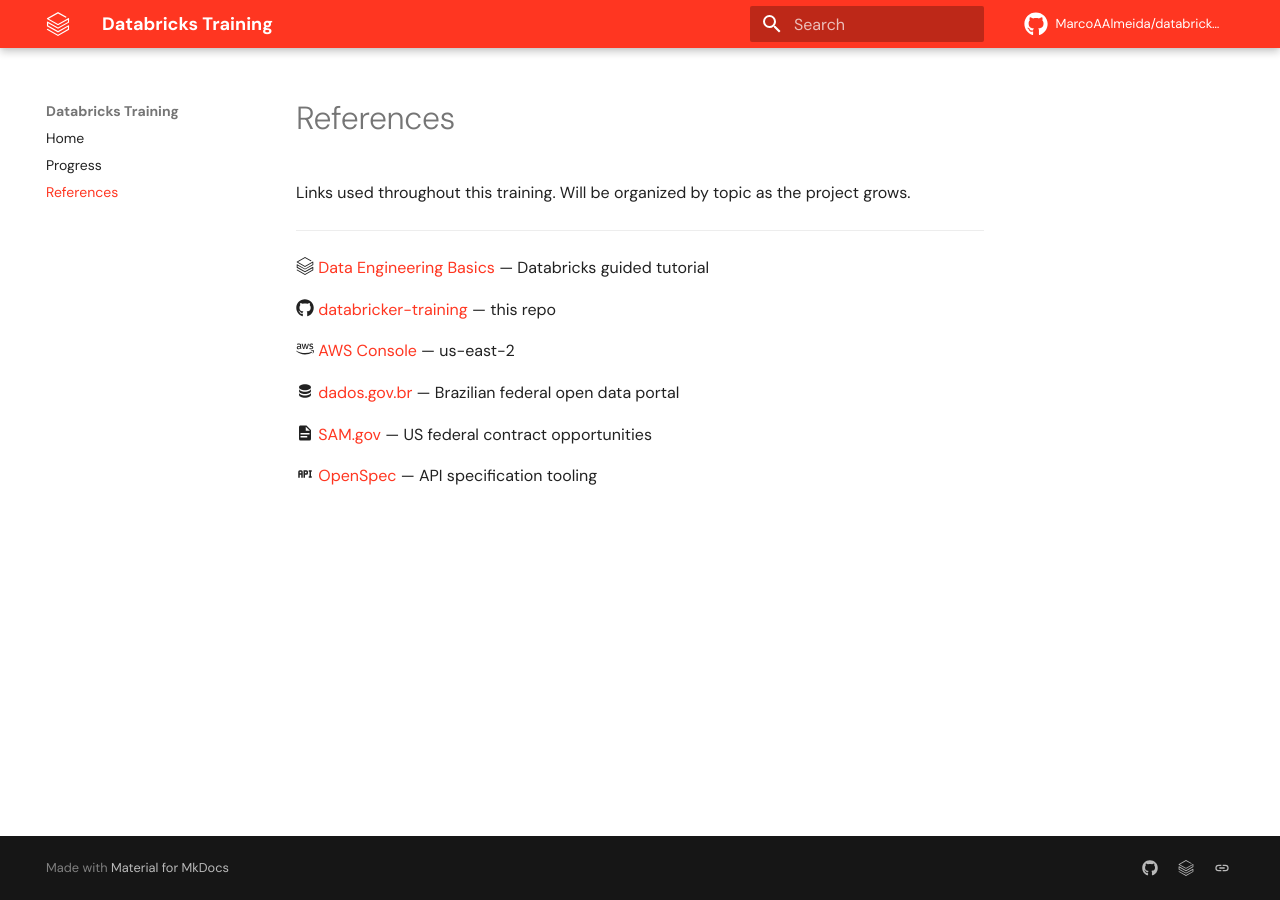
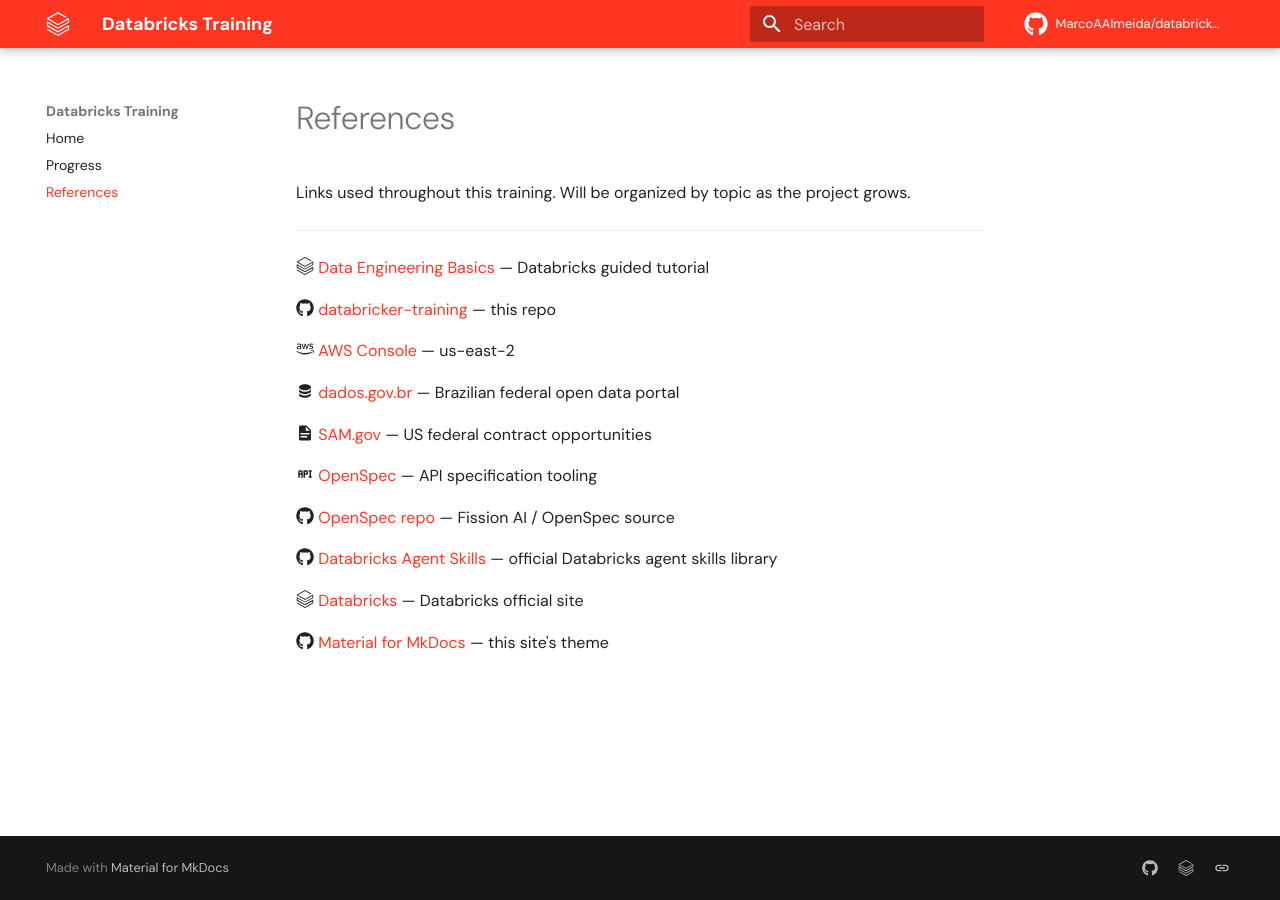
Before and after one commit to MarcoAAlmeida/databricker-training, an MkDocs documentation site: the page built from docs/references.md, in a window 1280 px wide. Built offline with MkDocs 1.6.1 and Material for MkDocs 9.7.7, drawn with Linux system fonts in a browser that asks for light colours; some web fonts are replaced; comment, search, counter and statistics services are not loaded.

Commit message:
add four more reference links

```diff
--- a/docs/references.md
+++ b/docs/references.md
@@ -15,3 +15,11 @@ Links used throughout this training. Will be organized by topic as the project g
 :material-file-document: [SAM.gov](https://sam.gov/) — US federal contract opportunities
 
 :material-api: [OpenSpec](https://openspec.dev/#) — API specification tooling
+
+:fontawesome-brands-github: [OpenSpec repo](https://github.com/Fission-AI/OpenSpec) — Fission AI / OpenSpec source
+
+:fontawesome-brands-github: [Databricks Agent Skills](https://github.com/databricks/databricks-agent-skills) — official Databricks agent skills library
+
+:simple-databricks: [Databricks](https://www.databricks.com/) — Databricks official site
+
+:fontawesome-brands-github: [Material for MkDocs](https://github.com/squidfunk/mkdocs-material) — this site's theme
```
